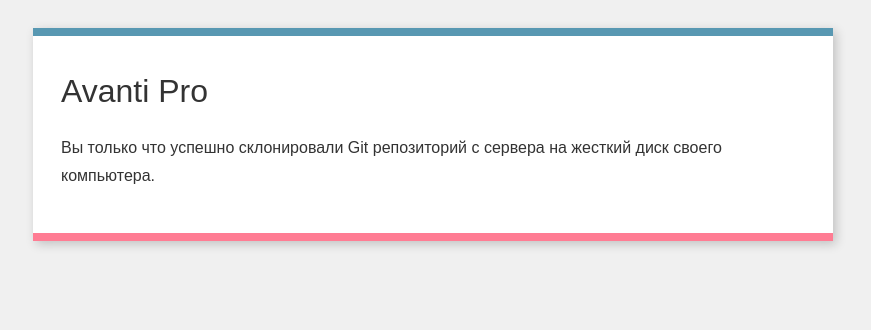
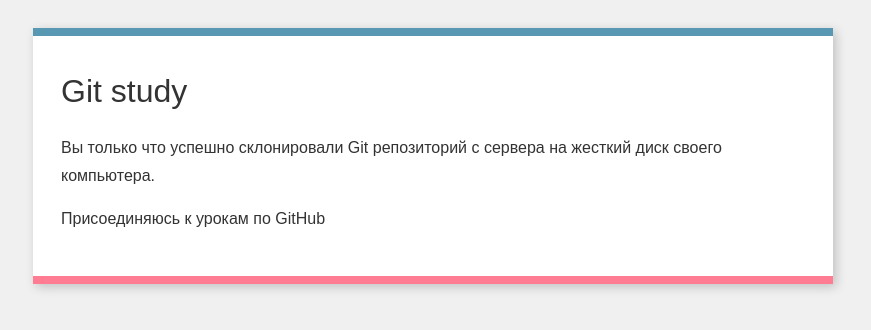
Before and after one commit to avanti575/git_study, a plain HTML site: page index.html in a window 1280 px wide. Shown: the whole page, without its empty margins (207-1078 px from the left). Drawn offline with Linux system fonts and the light colour scheme.

Commit message:
Changed index.html

```diff
--- a/index.html
+++ b/index.html
@@ -9,8 +9,9 @@
     </head>
     <body>
         <div class="box">
-            <h1>Avanti Pro</h1>
+            <h1>Git study</h1>
             <p>Вы только что успешно склонировали Git репозиторий с сервера на жесткий диск своего компьютера.</p>
+            <p class="box__content">Присоединяюсь к урокам по GitHub</p>
         </div>
     </body>
 </html>
```
